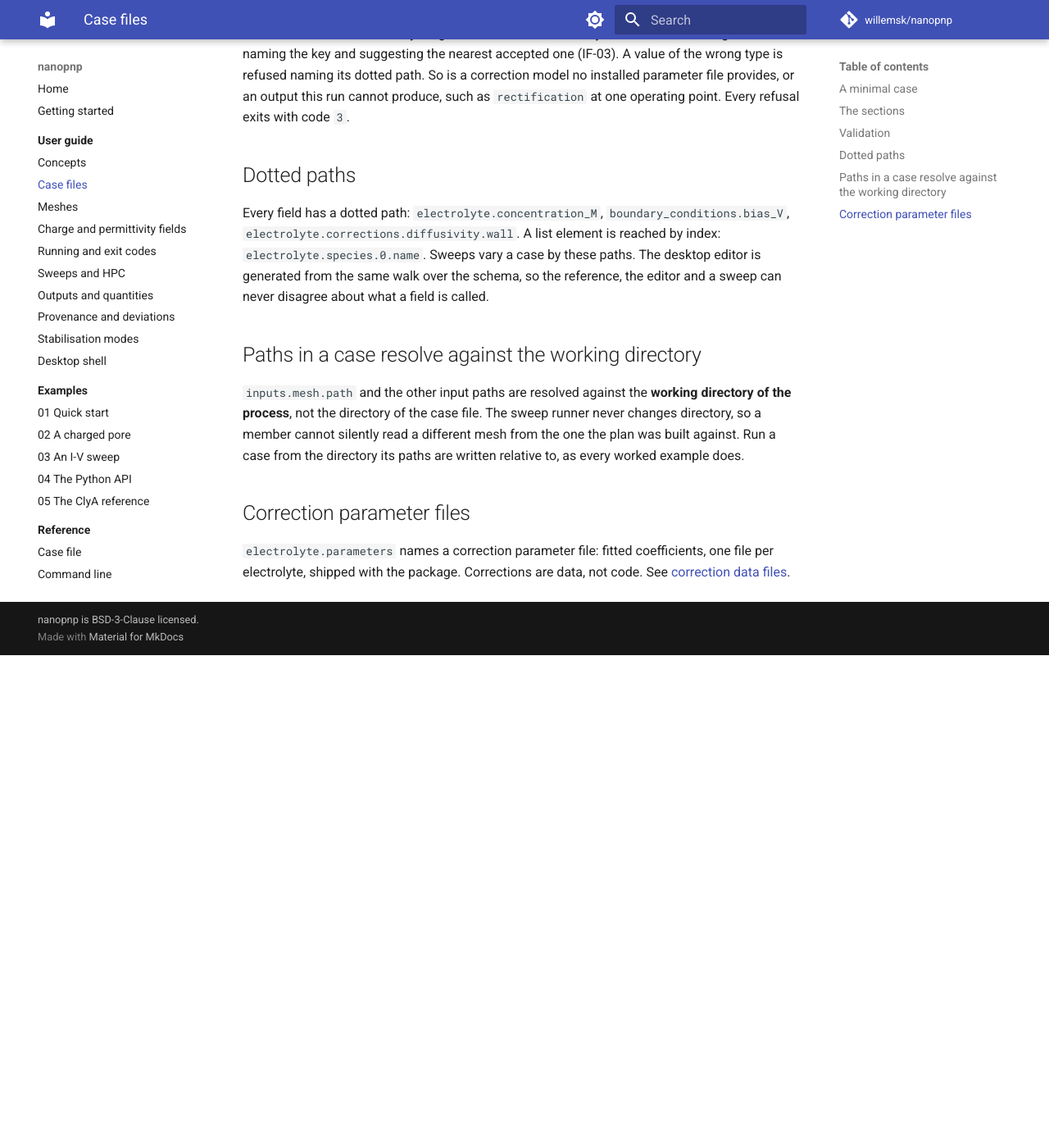
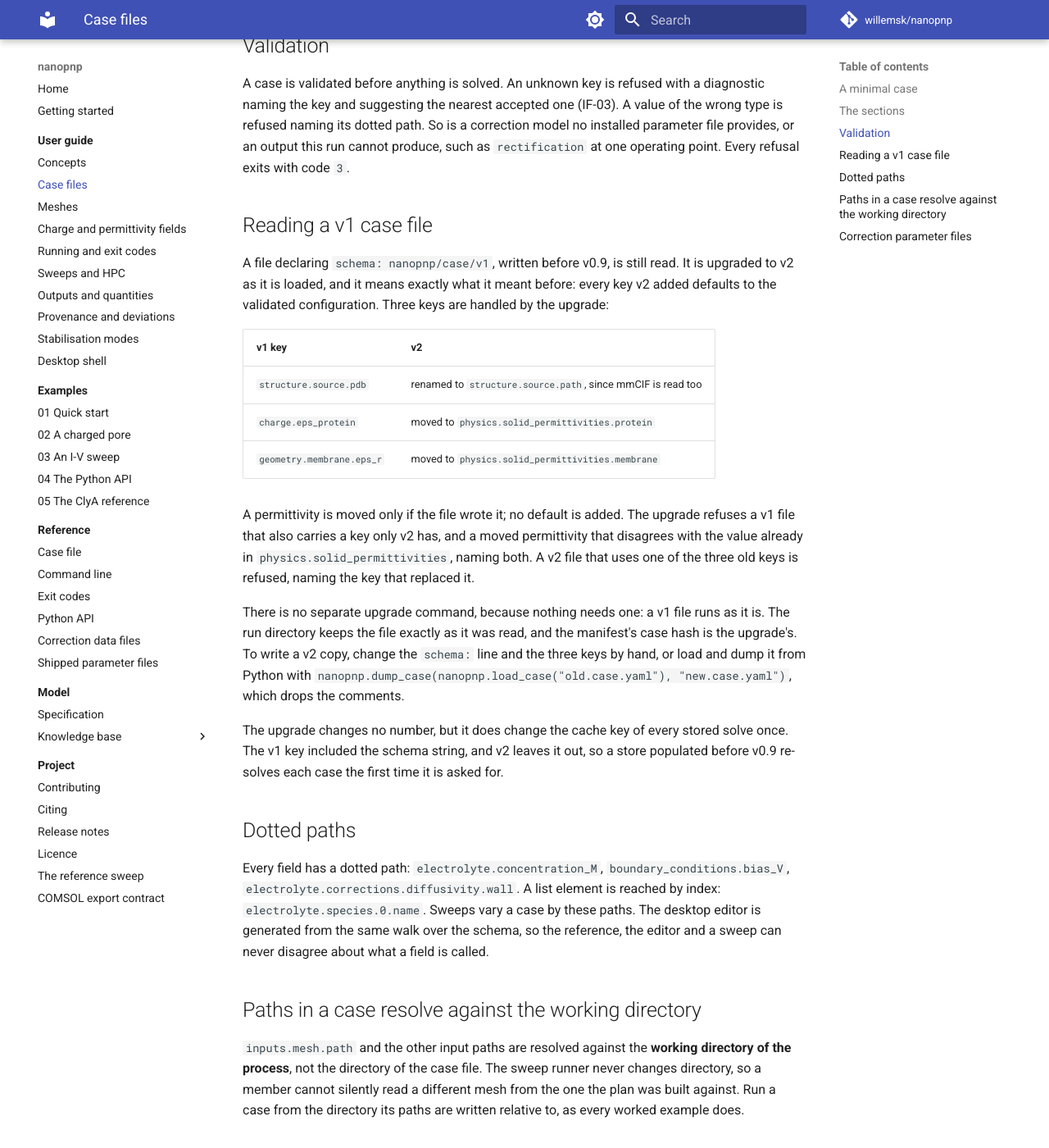
Before and after one commit to willemsk/nanopnp, an MkDocs documentation site: the page built from docs/guide/case-files.md, in a window 1280 px wide and 1400 px high, scrolled down 1514 px. Shown: the whole window at 82% size. Built offline with MkDocs 1.6.1 and Material for MkDocs 9.7.7, drawn with Linux system fonts in a browser that asks for light colours; comment, search, counter and statistics services are not loaded; before the commit the page ends 2313 px from its top, so only the background shows below that; some of the changed text lies outside the part shown.

Commit message:
docs: case files are v2, and how a v1 file is read
The guides, the reference index, the README and CLAUDE.md name
nanopnp/case/v2. The case-file guide gains a section on reading a v1
file: the three keys the upgrade handles, the refusals, why there is
no upgrade command, and the one-time re-solve of a store populated
before v0.9.

IF-03, FR-26, VER-47.

Co-Authored-By: Claude Opus 5.5 <noreply@anthropic.com>

````diff
--- a/docs/guide/case-files.md
+++ b/docs/guide/case-files.md
@@ -1,13 +1,13 @@
 # Case files
 
-A case file is YAML with `schema: nanopnp/case/v1` and a `name`. Every field is listed, with its
+A case file is YAML with `schema: nanopnp/case/v2` and a `name`. Every field is listed, with its
 type, default, accepted values and validated default, in the generated [case-file
 reference](../_generated/reference/case-file.md). This page explains how the document fits together.
 
 ## A minimal case
 
 ```yaml
-schema: nanopnp/case/v1
+schema: nanopnp/case/v2
 name: my-pore
 
 inputs:
@@ -35,10 +35,10 @@ by listing every correction as a deviation. To solve ePNP-NS, name the correctio
 
 | Section | Holds |
 |---|---|
-| `inputs` | Stage outputs supplied from outside: `mesh`, and optionally `charge` and `eps_r`, each by `path` and `format` (the §5.3.1 `inputs:` NOTE) |
+| `inputs` | Stage outputs supplied from outside: `mesh`, and optionally `charge` and `eps_r`, each by `path` and `format` (the §5.3.1 `inputs:` NOTE). `profile` and `pqr` are accepted by the schema and refused by this release, naming the stage that will read them |
 | `electrolyte` | Species and valences, concentration, temperature, the correction parameter file, and each correction's model and parts |
 | `boundary_conditions` | The bias, which electrode is grounded, and the wall conditions |
-| `physics` | The model (`epnp-ns`, `pnp-ns`, `pnp`, `pb`, `pb-linear`, `poisson`), the flow switches, and the solid permittivities |
+| `physics` | The model (`epnp-ns`, `pnp-ns`, `pnp`, `pb`, `pb-linear`, `poisson`), the flow switches, and the solid permittivities, which are set here and nowhere else |
 | `numerics` | Element orders, the nonlinear and linear solvers, the continuation ladder, stabilisation, the wall-distance field |
 | `outputs` | Which quantities to report: `current`, `transport_numbers`, `eof_rate`, `rectification`, `analyte_force`, `fields` |
 | `structure`, `geometry`, `charge` | The v0.9 geometry and charge pipeline. Accepted by the schema, refused by this release, naming the section |
@@ -50,6 +50,33 @@ the key and suggesting the nearest accepted one (IF-03). A value of the wrong ty
 its dotted path. So is a correction model no installed parameter file provides, or an output this
 run cannot produce, such as `rectification` at one operating point. Every refusal exits with code
 `3`.
+
+## Reading a v1 case file
+
+A file declaring `schema: nanopnp/case/v1`, written before v0.9, is still read. It is upgraded to
+v2 as it is loaded, and it means exactly what it meant before: every key v2 added defaults to the
+validated configuration. Three keys are handled by the upgrade:
+
+| v1 key | v2 |
+|---|---|
+| `structure.source.pdb` | renamed to `structure.source.path`, since mmCIF is read too |
+| `charge.eps_protein` | moved to `physics.solid_permittivities.protein` |
+| `geometry.membrane.eps_r` | moved to `physics.solid_permittivities.membrane` |
+
+A permittivity is moved only if the file wrote it; no default is added. The upgrade refuses a v1
+file that also carries a key only v2 has, and a moved permittivity that disagrees with the value
+already in `physics.solid_permittivities`, naming both. A v2 file that uses one of the three old
+keys is refused, naming the key that replaced it.
+
+There is no separate upgrade command, because nothing needs one: a v1 file runs as it is. The
+run directory keeps the file exactly as it was read, and the manifest's case hash is the
+upgrade's. To write a v2 copy, change the `schema:` line and the three keys by hand, or load and
+dump it from Python with `nanopnp.dump_case(nanopnp.load_case("old.case.yaml"), "new.case.yaml")`,
+which drops the comments.
+
+The upgrade changes no number, but it does change the cache key of every stored solve once. The
+v1 key included the schema string, and v2 leaves it out, so a store populated before v0.9 re-solves
+each case the first time it is asked for.
 
 ## Dotted paths
 
--- a/docs/guide/index.md
+++ b/docs/guide/index.md
@@ -8,7 +8,7 @@ an equation.
 | Page | What it covers |
 |---|---|
 | [Concepts](concepts.md) | Case, stages, artefacts, the store, the manifest |
-| [Case files](case-files.md) | The `nanopnp/case/v1` document, its sections and dotted paths |
+| [Case files](case-files.md) | The `nanopnp/case/v2` document, its sections and dotted paths |
 | [Meshes](meshes.md) | Supplying a mesh, the group vocabulary, the quality gate, the generators |
 | [Charge and permittivity fields](fields.md) | Field headers, the three quantities, the conservation gate |
 | [Running and exit codes](running.md) | `run`, `stage`, `inspect`, `reproduce`; logging; exit codes |
--- a/docs/reference/index.md
+++ b/docs/reference/index.md
@@ -5,7 +5,7 @@ code it describes, so it cannot drift from it (VER-45):
 
 | Page | Generated from |
 |---|---|
-| [Case file](../_generated/reference/case-file.md) | the `nanopnp/case/v1` schema: every editable field, its type, default, accepted values and validated default |
+| [Case file](../_generated/reference/case-file.md) | the `nanopnp/case/v2` schema: every editable field, its type, default, accepted values and validated default |
 | [Command line](../_generated/reference/cli.md) | the argument parser: every command and option |
 | [Exit codes](../_generated/reference/exit-codes.md) | the exit-code enumeration: every class, and which exception maps to which |
 | [Python API](../_generated/reference/api.md) | the docstrings of the public surface, `nanopnp.__all__` |
````
Also changed, not shown: CLAUDE.md (+1 -1 lines), README.md (+1 -1 lines), docs/guide/concepts.md (+1 -1 lines).
